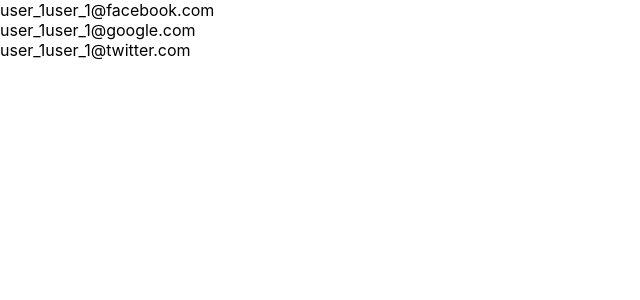
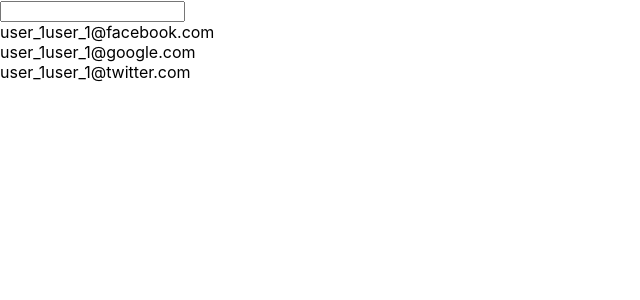
Before and after one commit to npanthi-home/account-picker, a React (Create React App) app: page / in a window 1280 px wide. Shown: the top 300 px of the page, without its empty margins (0-640 px from the left). Built offline with nearby package versions, Linux system fonts and the light colour scheme.

Commit message:
implements search.

```diff
--- a/src/component/Account.jsx
+++ b/src/component/Account.jsx
@@ -3,7 +3,7 @@
 
 const Account = ({ account }) => {
     return (
-        <div>
+        <div className="account">
             <span>{account.username}</span>
             <span>{account.email}</span>
         </div>
@@ -11,12 +11,14 @@
 };
 
 Account.propTypes = {
-    id: PropTypes.string,
-    category: PropTypes.oneOf(['facebook', 'google', 'twitter']),
-    username: PropTypes.string,
-    email: PropTypes.string,
-    favorite: PropTypes.bool,
-    lastAccessed: PropTypes.number,
+    account: PropTypes.shape({
+        id: PropTypes.string.isRequired,
+        category: PropTypes.oneOf(['facebook', 'google', 'twitter', 'unknown']),
+        username: PropTypes.string.isRequired,
+        email: PropTypes.string.isRequired,
+        favorite: PropTypes.bool,
+        lastAccessed: PropTypes.number,
+    })
 };
 
 export default Account;
--- a/src/component/AccountPicker.jsx
+++ b/src/component/AccountPicker.jsx
@@ -1,26 +1,34 @@
-import React from 'react'
-import PropTypes from 'prop-types'
-import Account from './Account'
+import PropTypes from 'prop-types';
+import React from 'react';
+import Account from './Account';
+import Search from './search';
 
 const AccountPicker = ({ accounts }) => {
-    const accountElements = accounts.map((account) => <Account account={account} />);
+    const renderAccount = (account) => <Account key={account.id} account={account} />;
+    const matchAccount = (keyword, account) => {
+        return account.email.includes(keyword) || account.username.includes(keyword);
+    }
 
     return (
-        <div>
-            {accountElements}
-        </div>
+        <>
+            <Search
+                elements={accounts}
+                renderResult={renderAccount}
+                matchResult={matchAccount}
+            />
+        </>
     );
 };
 
 AccountPicker.propTypes = {
     accounts: PropTypes.arrayOf(PropTypes.shape({
         id: PropTypes.string,
-        category: PropTypes.oneOf(['facebook', 'google', 'twitter']),
+        category: PropTypes.oneOf(['facebook', 'google', 'twitter', 'unknown']),
         username: PropTypes.string,
         email: PropTypes.string,
         favorite: PropTypes.bool,
         lastAccessed: PropTypes.number,
-    })),
+    })).isRequired,
 };
 
 export default AccountPicker;
--- /dev/null
+++ b/src/component/search/SearchInput.jsx
@@ -0,0 +1,14 @@
+import React from 'react'
+import PropTypes from 'prop-types'
+
+const SearchInput = ({ onSearch }) => {
+    return (
+        <input type="text" onChange={(event) => onSearch(event.target.value)} />
+    )
+}
+
+SearchInput.propTypes = {
+    onSearch: PropTypes.func.isRequired,
+}
+
+export default SearchInput;
--- /dev/null
+++ b/src/component/search/SearchResults.jsx
@@ -0,0 +1,22 @@
+import React from 'react';
+import PropTypes from 'prop-types';
+
+const SearchResults = ({ elements, matchResult, renderResult }) => {
+    const results = elements
+        .filter((element) => matchResult(element))
+        .map((element) => renderResult(element));
+
+    return (
+        <>
+            { results}
+        </>
+    );
+};
+
+SearchResults.propTypes = {
+    elements: PropTypes.arrayOf(PropTypes.object).isRequired,
+    matchResult: PropTypes.func.isRequired,
+    renderResult: PropTypes.func.isRequired,
+};
+
+export default SearchResults;
--- /dev/null
+++ b/src/component/search/index.jsx
@@ -0,0 +1,27 @@
+import React, { useState } from 'react'
+import PropTypes from 'prop-types'
+import SearchInput from './SearchInput'
+import SearchResults from './SearchResults'
+
+const Search = ({ elements, matchResult, renderResult }) => {
+    const [searchKeyword, setSearchKeyword] = useState('');
+
+    return (
+        <>
+            <SearchInput onSearch={(keyword) => setSearchKeyword(keyword)} />
+            <SearchResults
+                elements={elements}
+                matchResult={(element) => matchResult(searchKeyword, element)}
+                renderResult={renderResult}
+            />
+        </>
+    );
+};
+
+Search.propTypes = {
+    elements: PropTypes.arrayOf(PropTypes.object).isRequired,
+    matchResult: PropTypes.func.isRequired,
+    renderResult: PropTypes.func.isRequired,
+};
+
+export default Search;
```
